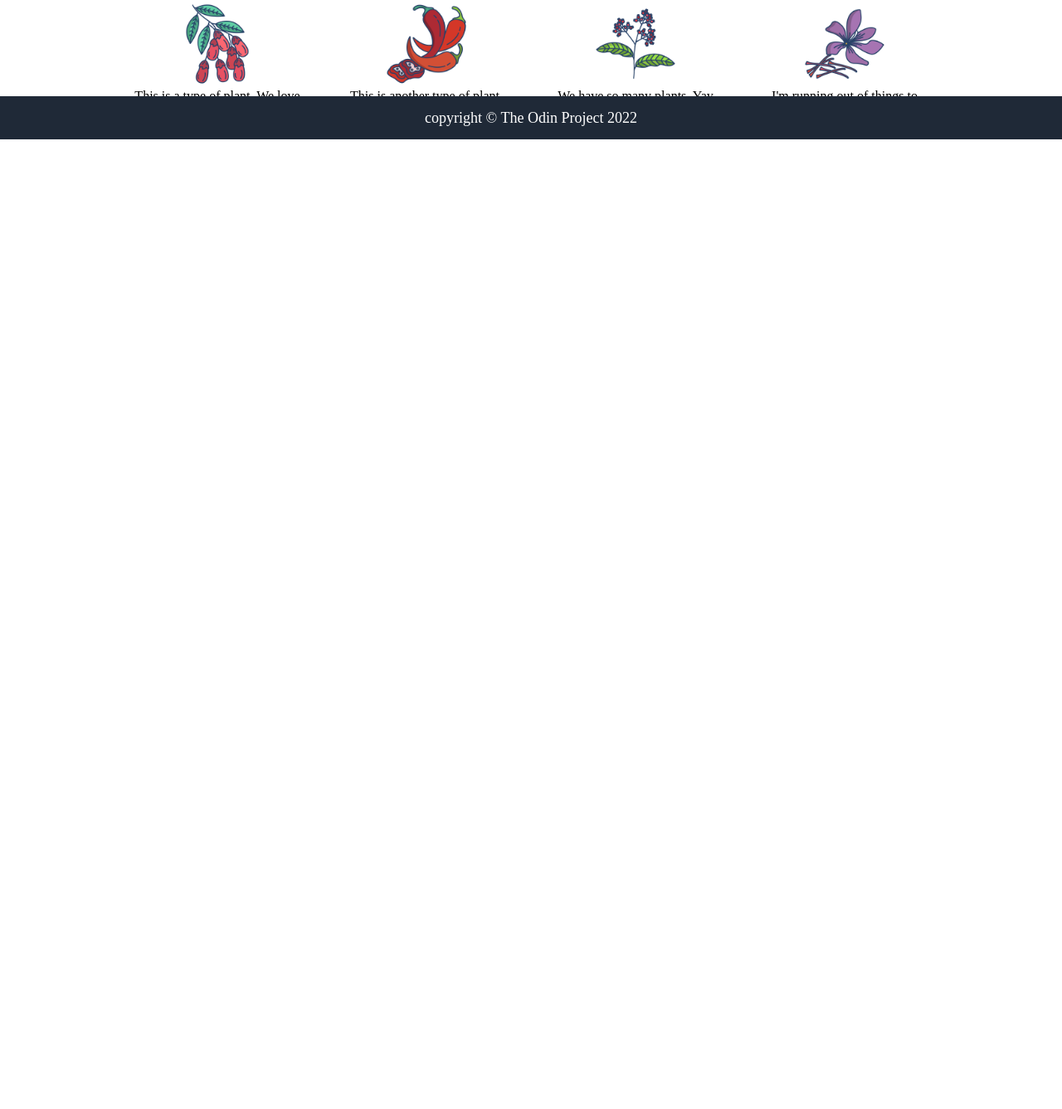
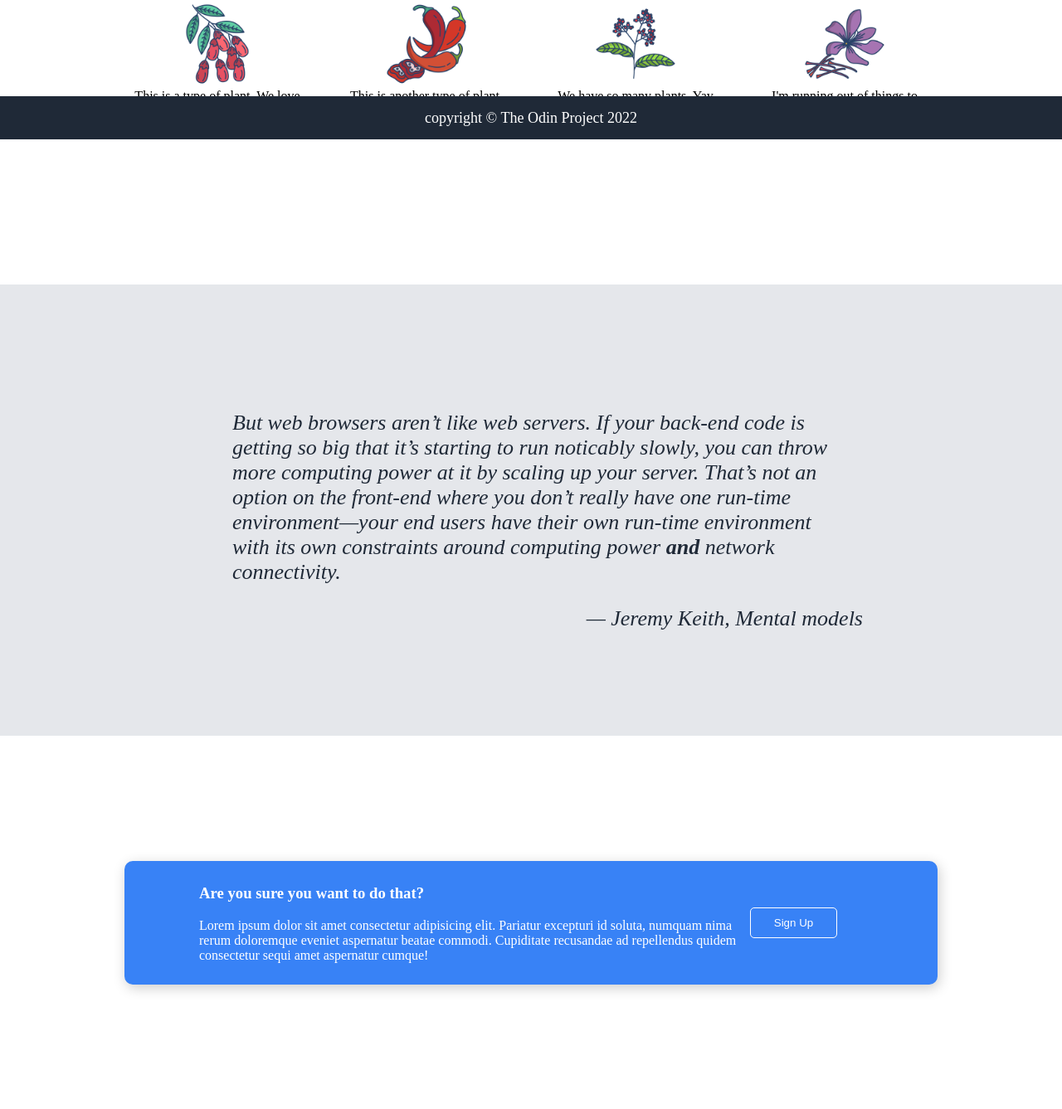
Before and after one commit to ravi9559/toplandingpage, a plain HTML site: page index.html in a window 1280 px wide. Shown: the part 632-1969 px from the top of the page at 83% size. Before the commit the page ends 975 px from the top, so only its background shows below. Drawn offline with Linux system fonts and the light colour scheme.

Commit message:
project completed

```diff
--- a/index.html
+++ b/index.html
@@ -19,11 +19,13 @@
             <p class="browsehappy">You are using an <strong>outdated</strong> browser. Please <a href="#">upgrade your browser</a> to improve your experience.</p>
         <![endif]-->
 
+    <!-- Header section -->
     <div class="header">
 
         <div class="logo">
             LOGO
         </div>
+
         <div class="menu">
 
             <ul class="links">
@@ -36,10 +38,13 @@
         </div>
 
     </div>
+    <!-- Hero section -->
+
     <div class="hero">
         <div class="hero-left">
             <h1 class="hero-heading"> Lorem ipsum dolor sit amet, consectetur adipiscing elit</h1>
-            <p class="hero-text">sed do eiusmod tempor incididunt ut labore et dolore magna aliqua. Ut enim ad minim veniam, quis nostrud
+            <p class="hero-text">sed do eiusmod tempor incididunt ut labore et dolore magna aliqua. Ut enim ad minim
+                veniam, quis nostrud
                 exercitation ullamco laboris nisi ut aliquip ex ea commodo consequat.</p>
             <button>Sign Up</button>
         </div>
@@ -52,7 +57,7 @@
     </div>
 
 
-
+    <!-- information section -->
 
     <div class="title">Information!</div>
     <div class="container">
@@ -73,12 +78,43 @@
             <div class="text">I'm running out of things to say about plants.</div>
         </div>
     </div>
-  <div class="quote">   </div>
+
+    <!-- Quote section -->
 
 
+    <div class="quote">
+        <figure class="quote-text">
+            <blockquote>
+                But web browsers aren’t like web servers. If your back-end code is getting so big that it’s starting to
+                run noticably slowly, you can throw more computing power at it by scaling up your server. That’s not an
+                option on the front-end where you don’t really have <em>one</em> run-time environment—your end users
+                have their own run-time environment with its own constraints around computing power <strong>and</strong>
+                network connectivity.
+            </blockquote>
+            <figcaption>
+                &mdash; Jeremy Keith, <cite>Mental models</cite> </figcaption>
+        </figure>
+    </div>
+    <!-- CTA section -->
+    <div class="modal">
 
+        <div class="cta-content">
+            <div class="left">
+                <h3>Are you sure you want to do that? </h3>
+                <p>Lorem ipsum dolor sit amet consectetur adipisicing elit. Pariatur excepturi id soluta,
+                    numquam nima rerum doloremque eveniet aspernatur beatae commodi. Cupiditate recusandae ad
+                    repellendus quidem
+                    consectetur sequi amet aspernatur cumque!</p>
+            </div>
+            <div class="right">
+                <button class="cta">Sign Up</button>
+            </div>
 
-    <div class="third"> </div>
+        </div>
+    </div>
+
+    <!-- footer section -->
+
     <div class="footer">
         <p> copyright &copy; The Odin Project 2022</p>
     </div>
--- a/style.css
+++ b/style.css
@@ -97,7 +97,60 @@ ul{
   .info {
     max-width: 200px;
   }
+  /*Quote section desing  */
 
+  .quote{
+       display: flex;
+       background-color: #e5e7eb;
+       justify-content:center;
+       align-items: center;
+
+  }
+  .quote-text{
+    padding: 100px 200px ;
+    color:#1f2937;
+    font-size: 26px;
+    font-style: italic;
+    font-weight: 100;
+
+}
+figcaption{
+    text-align: right;
+}
+ /* CTA Section desing */
+ .modal{
+
+    height: 250px;
+    display: flex;
+    align-items: center;
+    justify-content: center;
+    padding :100px 0;
+
+ }
+ .cta-content{
+    background: #3882f6;
+     border-radius: 10px;
+    box-shadow: 2px 4px 16px rgba(0,0,0,.2);
+    margin: 150px;
+    color:#fff;
+    padding:16px;
+    display: flex;
+    justify-content: center;
+    align-items: center;
+    gap: 15px;
+    padding :10px 10px 10px 90px;
+
+ }
+ .cta-content div{
+    flex: 1 1 0%;
+}
+.cta-content .left{
+    flex: 3 1 0%
+}
+  .cta{
+    border: 1px solid #fff;
+    display: flex;
+  }
 
 
 /*footer design */
```
Lines whose indentation alone changed are shown as unchanged.
